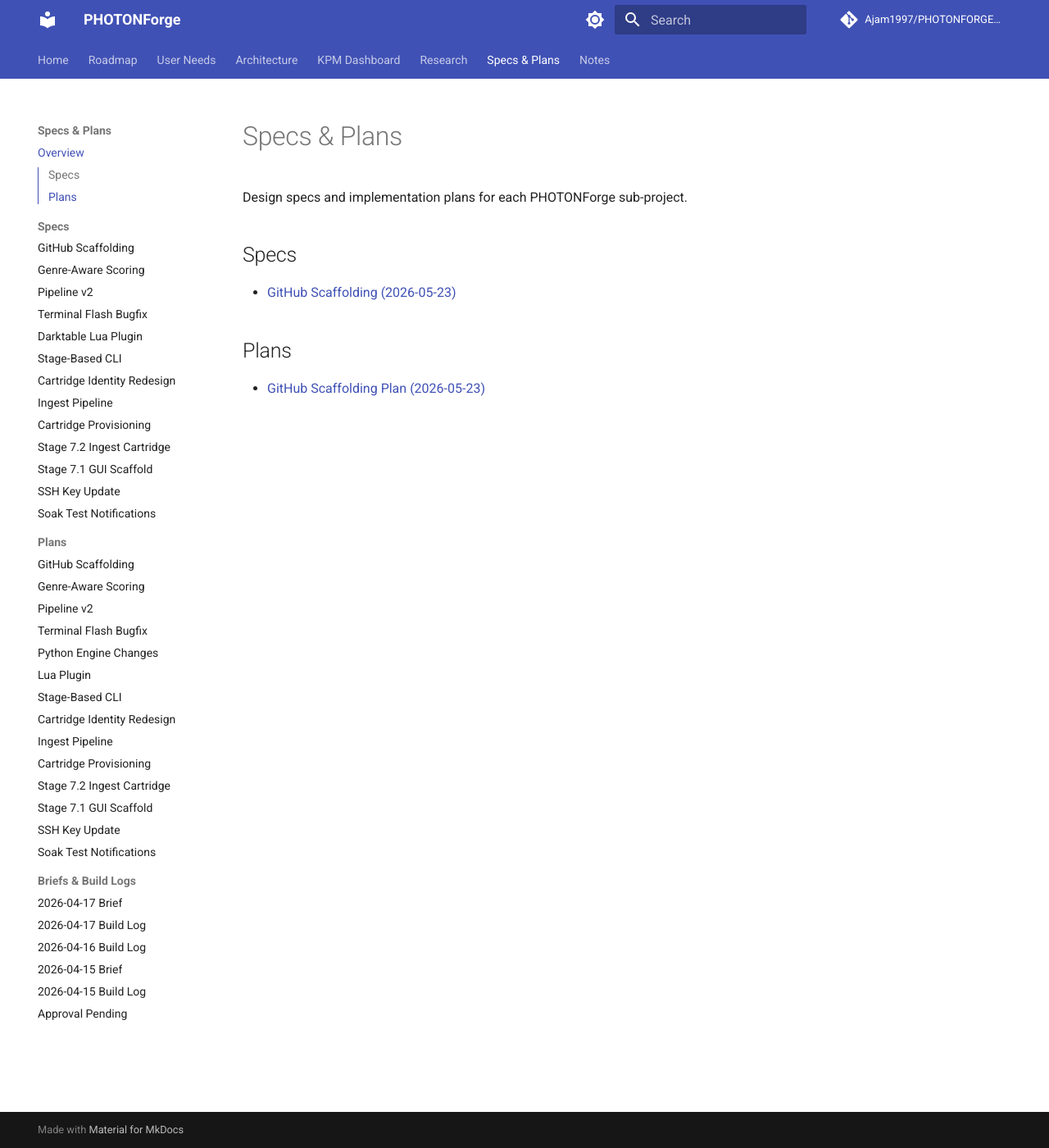
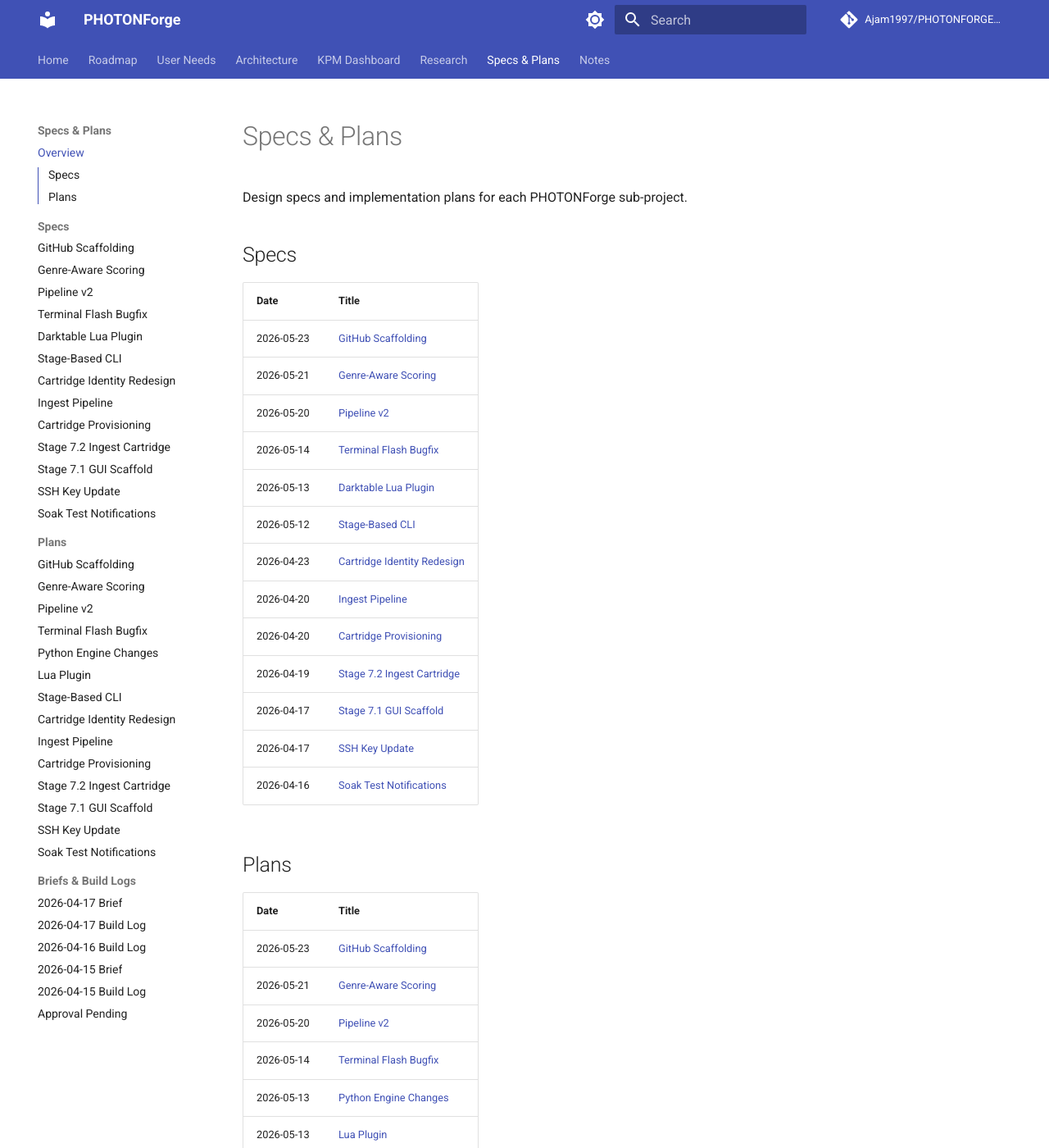
Before and after one commit to Ajam1997/PHOTONFORGE_Photo-Workflow, an MkDocs documentation site: the page built from docs/superpowers/index.md, in a window 1280 px wide and 1400 px high. Shown: the whole window at 82% size. Built offline with MkDocs 1.6.1 and Material for MkDocs 9.7.7, drawn with Linux system fonts in a browser that asks for light colours; comment, search, counter and statistics services are not loaded; some of the changed text lies outside the part shown.

Commit message:
docs: update specs & plans index to list all 13 specs and 14 plans
Co-Authored-By: Claude Sonnet 4.6 <noreply@anthropic.com>

```diff
--- a/docs/superpowers/index.md
+++ b/docs/superpowers/index.md
@@ -3,7 +3,38 @@
 Design specs and implementation plans for each PHOTONForge sub-project.
 
 ## Specs
-- [GitHub Scaffolding (2026-05-23)](specs/2026-05-23-github-scaffolding-design.md)
+
+| Date | Title |
+|:---|:---|
+| 2026-05-23 | [GitHub Scaffolding](specs/2026-05-23-github-scaffolding-design.md) |
+| 2026-05-21 | [Genre-Aware Scoring](specs/2026-05-21-genre-aware-scoring-design.md) |
+| 2026-05-20 | [Pipeline v2](specs/2026-05-20-pipeline-v2-design.md) |
+| 2026-05-14 | [Terminal Flash Bugfix](specs/2026-05-14-terminal-flash-bugfix-design.md) |
+| 2026-05-13 | [Darktable Lua Plugin](specs/2026-05-13-darktable-lua-plugin-design.md) |
+| 2026-05-12 | [Stage-Based CLI](specs/2026-05-12-stage-based-cli-design.md) |
+| 2026-04-23 | [Cartridge Identity Redesign](specs/2026-04-23-cartridge-identity-redesign.md) |
+| 2026-04-20 | [Ingest Pipeline](specs/2026-04-20-ingest-pipeline-design.md) |
+| 2026-04-20 | [Cartridge Provisioning](specs/2026-04-20-cartridge-provisioning-design.md) |
+| 2026-04-19 | [Stage 7.2 Ingest Cartridge](specs/2026-04-19-stage-7-2-ingest-cartridge-design.md) |
+| 2026-04-17 | [Stage 7.1 GUI Scaffold](specs/2026-04-17-stage-7-1-gui-scaffold-design.md) |
+| 2026-04-17 | [SSH Key Update](specs/2026-04-17-ssh-key-update-design.md) |
+| 2026-04-16 | [Soak Test Notifications](specs/2026-04-16-soak-test-notifications-design.md) |
 
 ## Plans
-- [GitHub Scaffolding Plan (2026-05-23)](plans/2026-05-23-github-scaffolding.md)
+
+| Date | Title |
+|:---|:---|
+| 2026-05-23 | [GitHub Scaffolding](plans/2026-05-23-github-scaffolding.md) |
+| 2026-05-21 | [Genre-Aware Scoring](plans/2026-05-21-genre-aware-scoring.md) |
+| 2026-05-20 | [Pipeline v2](plans/2026-05-20-pipeline-v2.md) |
+| 2026-05-14 | [Terminal Flash Bugfix](plans/2026-05-14-terminal-flash-bugfix.md) |
+| 2026-05-13 | [Python Engine Changes](plans/2026-05-13-python-engine-changes.md) |
+| 2026-05-13 | [Lua Plugin](plans/2026-05-13-lua-plugin.md) |
+| 2026-05-12 | [Stage-Based CLI](plans/2026-05-12-stage-based-cli.md) |
+| 2026-04-23 | [Cartridge Identity Redesign](plans/2026-04-23-cartridge-identity-redesign.md) |
+| 2026-04-20 | [Ingest Pipeline](plans/2026-04-20-ingest-pipeline.md) |
+| 2026-04-20 | [Cartridge Provisioning](plans/2026-04-20-cartridge-provisioning.md) |
+| 2026-04-19 | [Stage 7.2 Ingest Cartridge](plans/2026-04-19-stage-7-2-ingest-cartridge.md) |
+| 2026-04-17 | [Stage 7.1 GUI Scaffold](plans/2026-04-17-stage-7-1-gui-scaffold.md) |
+| 2026-04-17 | [SSH Key Update](plans/2026-04-17-ssh-key-update.md) |
+| 2026-04-16 | [Soak Test Notifications](plans/2026-04-16-soak-test-notifications.md) |
```
